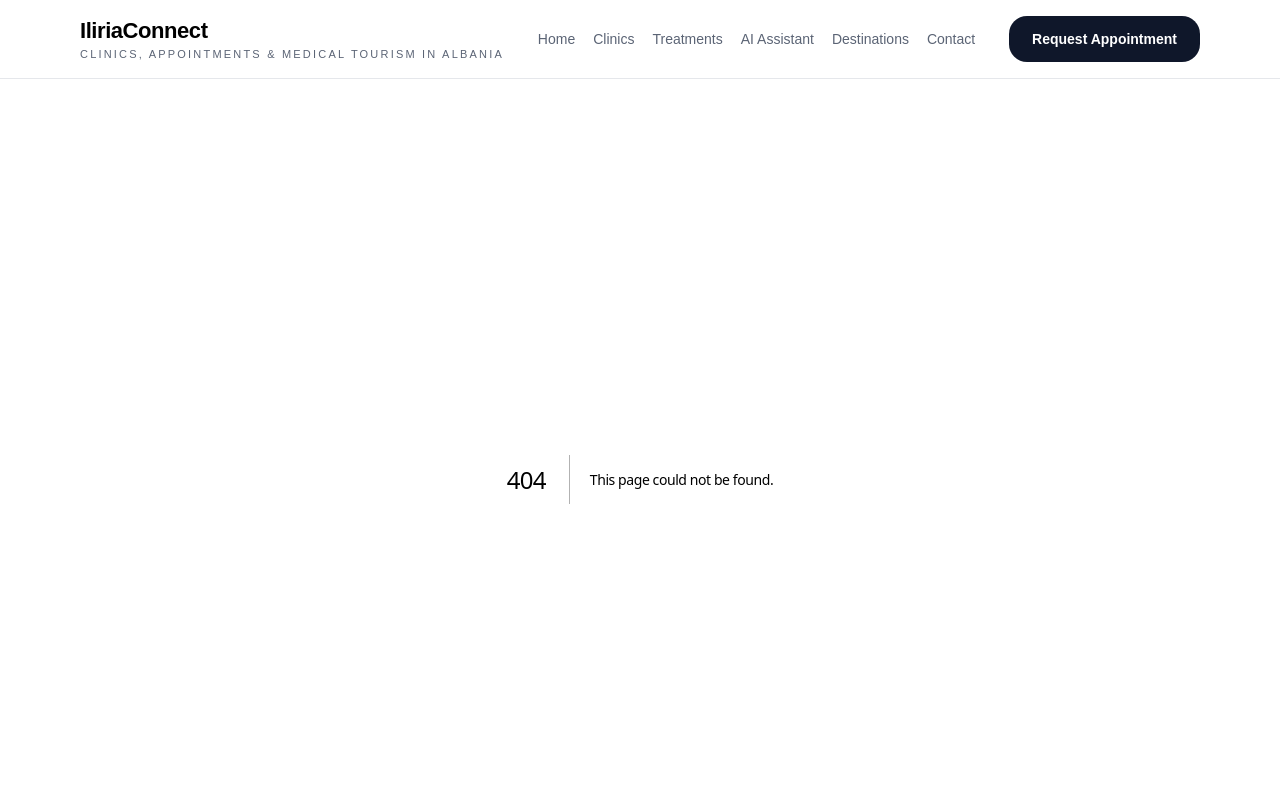
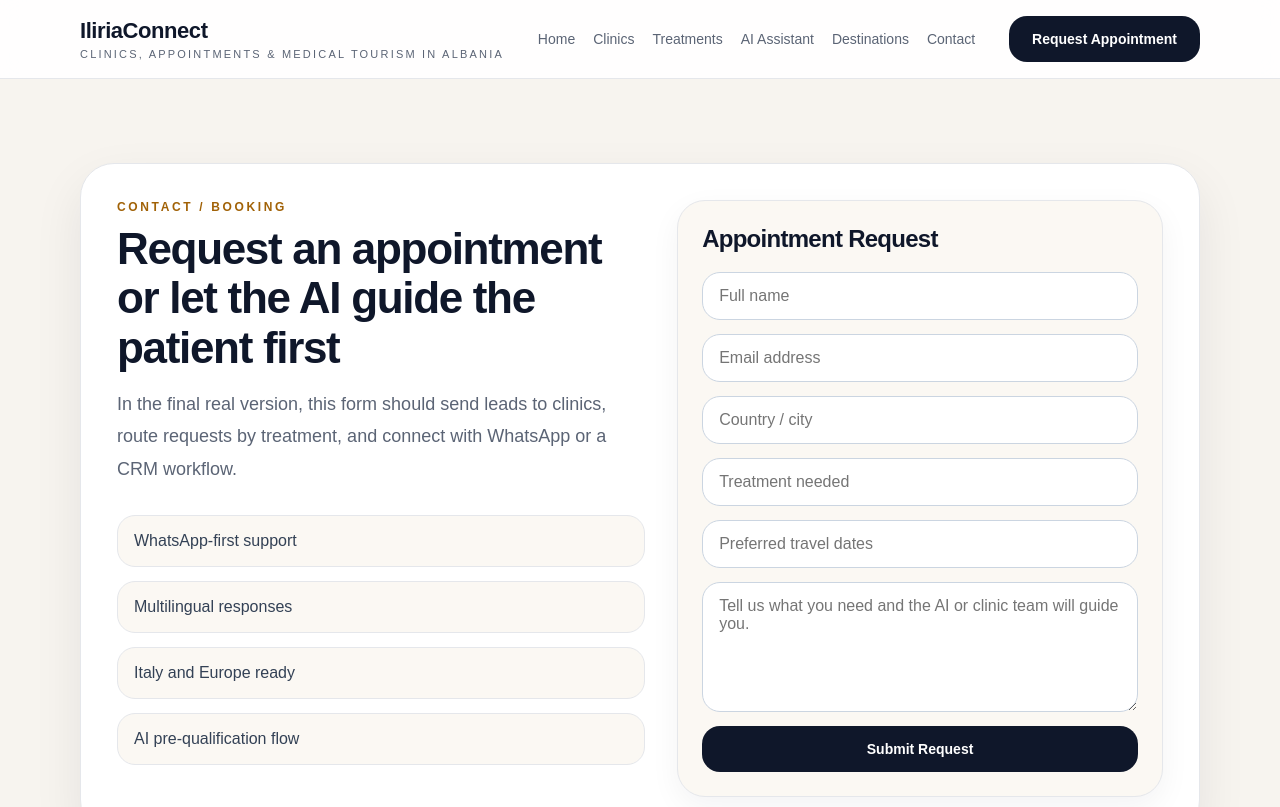
Before and after one commit to andilecini/iliriaconnect, a Next.js app: page /contact in a window 1280 px wide. Before the commit this address had no page. Shown: the top 807 px of the page. Built offline with nearby package versions, Linux system fonts and the light colour scheme.

Commit message:
Create page.jsx

```diff
--- /dev/null
+++ b/app/contact/page.jsx
@@ -0,0 +1,49 @@
+export default function ContactPage() {
+  return (
+    <section className="section">
+      <div className="container">
+        <div className="form-shell">
+          <div>
+            <div className="section-head">
+              <p className="kicker">Contact / Booking</p>
+              <h2>Request an appointment or let the AI guide the patient first</h2>
+              <p className="lead" style={{ marginTop: "16px" }}>
+                In the final real version, this form should send leads to
+                clinics, route requests by treatment, and connect with WhatsApp
+                or a CRM workflow.
+              </p>
+            </div>
+
+            <div className="feature-list">
+              <div className="feature-item">WhatsApp-first support</div>
+              <div className="feature-item">Multilingual responses</div>
+              <div className="feature-item">Italy and Europe ready</div>
+              <div className="feature-item">AI pre-qualification flow</div>
+            </div>
+          </div>
+
+          <div className="card card-soft">
+            <div className="card-pad">
+              <h3>Appointment Request</h3>
+
+              <form className="form-grid">
+                <input className="input" type="text" placeholder="Full name" />
+                <input className="input" type="email" placeholder="Email address" />
+                <input className="input" type="text" placeholder="Country / city" />
+                <input className="input" type="text" placeholder="Treatment needed" />
+                <input className="input" type="text" placeholder="Preferred travel dates" />
+                <textarea
+                  className="textarea"
+                  placeholder="Tell us what you need and the AI or clinic team will guide you."
+                />
+                <button className="btn btn-primary" type="submit">
+                  Submit Request
+                </button>
+              </form>
+            </div>
+          </div>
+        </div>
+      </div>
+    </section>
+  );
+}
```
